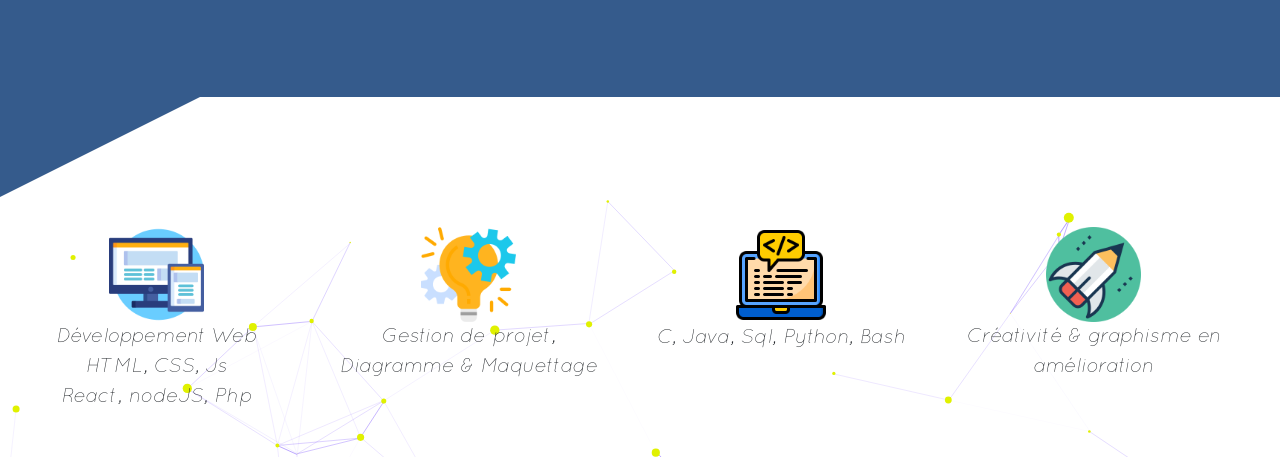
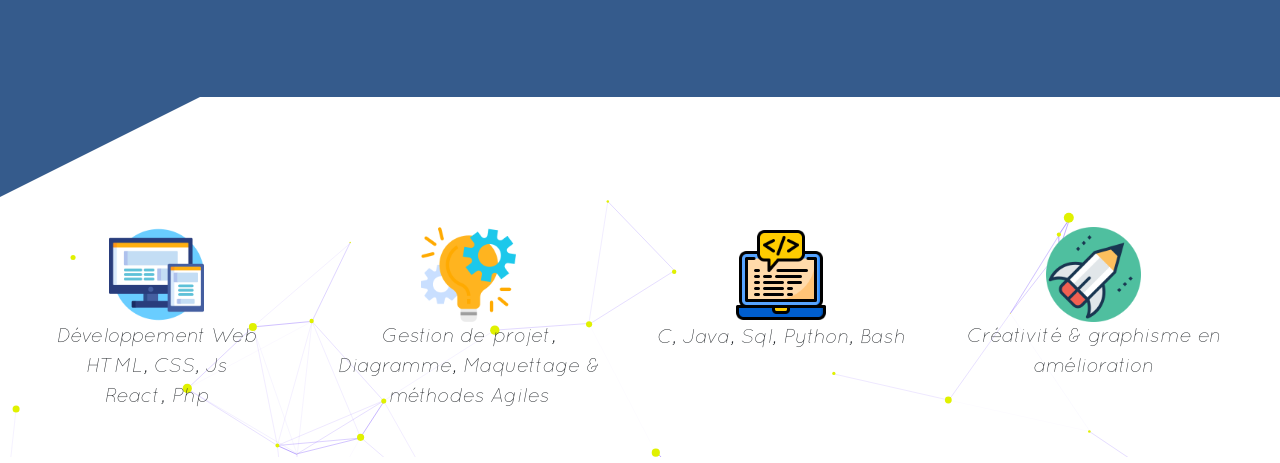
Before and after one commit to gastonduault/Portfolio, a plain HTML site: page index.html in a window 1280 px wide. Shown: the part 335-798 px from the top of the page. Drawn offline with nearby package versions, Linux system fonts and the light colour scheme; animation ran at ten frames a second; files whose address does not match are found by name.

Commit message:
maj info cv & website

```diff
--- a/index.html
+++ b/index.html
@@ -67,13 +67,13 @@
                         <div class="row justify-content-center imgmonitor">
                             <img src="images/monitor.png" height="95Opx" width="95Opx" class="imgcomp">
                         </div>
-                        <p class="appear" data-delai="200">Développement Web<br />HTML, CSS, Js<br />React, nodeJS, Php</p>
+                        <p class="appear" data-delai="200">Développement Web<br />HTML, CSS, Js<br />React, Php</p>
                     </div>
                     <div class="col-lg-3 comp1 appear" data-delai="500">
                         <div class="row justify-content-center">
                             <img src="images/project.png" height="95px" width="95px" class="imgcomp">
                         </div>
-                        <p class="appear" data-delai="400">Gestion de projet, Diagramme &amp; Maquettage</p>
+                        <p class="appear" data-delai="400">Gestion de projet, Diagramme, Maquettage &amp; méthodes Agiles</p>
                     </div>
                     <div class="col-lg-3 comp1 appear" data-delai="700">
                         <div class="row justify-content-center">
```
Also changed, not shown: 1 other file.
